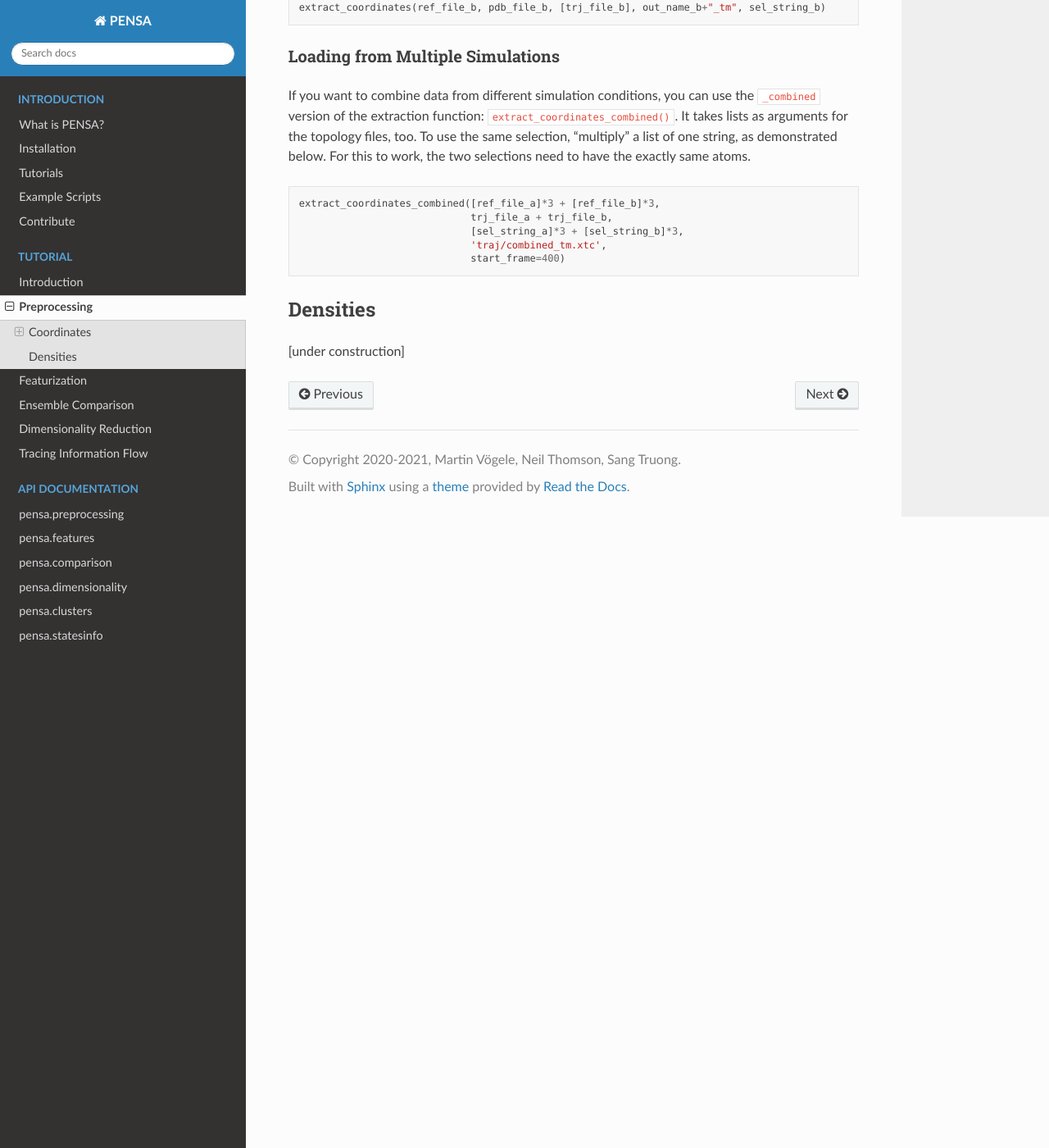
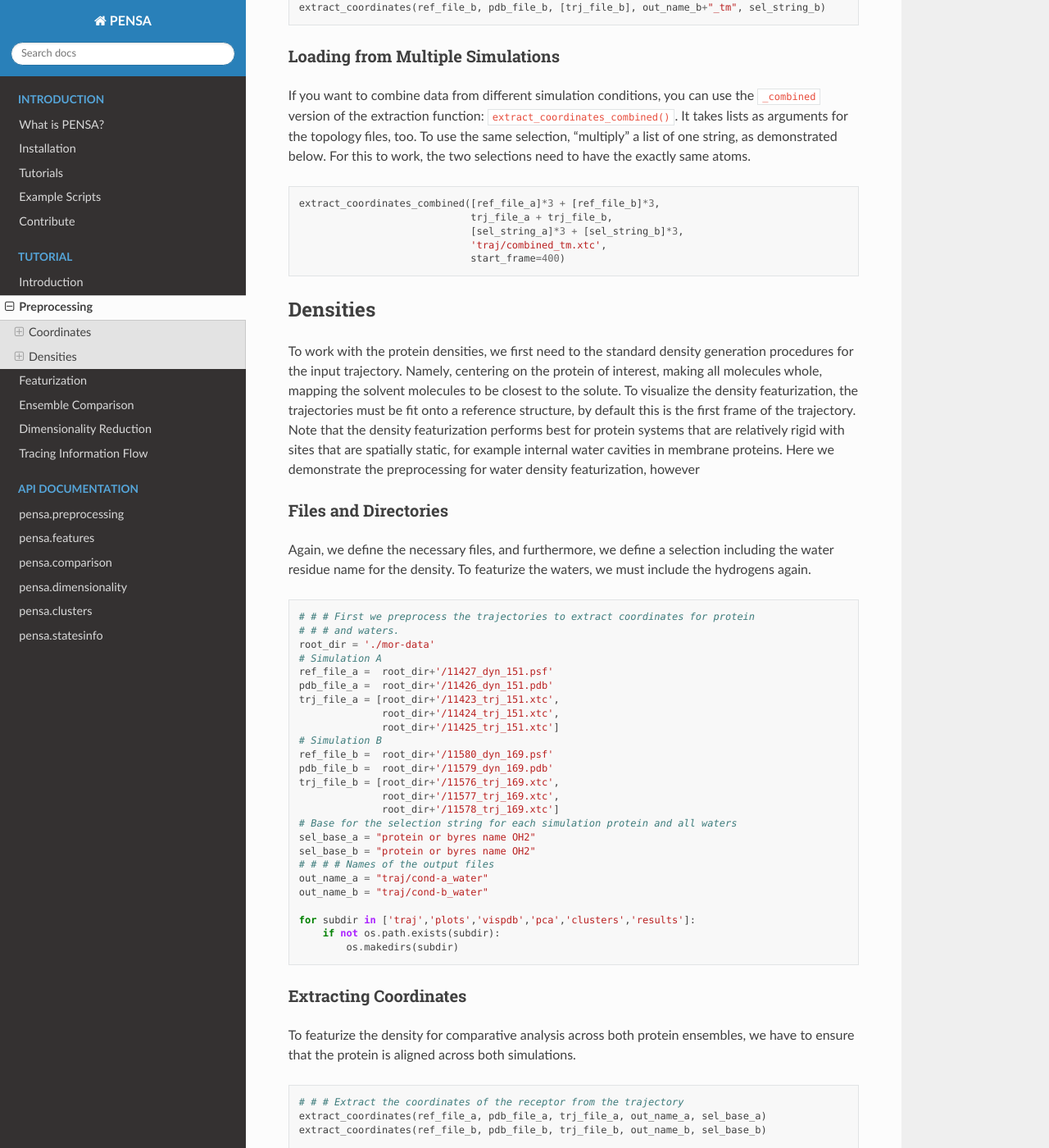
Before and after one commit to drorlab/pensa, a Sphinx documentation site: the page built from docs/tut-2-preprocessing.rst, in a window 1280 px wide and 1400 px high, scrolled down 2286 px. Shown: the whole window at 82% size. Built offline with Sphinx 7.4.7 and the Read the Docs theme 2.0.0, drawn with Linux system fonts in a browser that asks for light colours; some of the changed text lies outside the part shown.

Commit message:
Updating density preprocessing tutorial

```diff
--- a/docs/tut-2-preprocessing.rst
+++ b/docs/tut-2-preprocessing.rst
@@ -148,4 +148,82 @@ to have the exactly same atoms.
 Densities
 *********
 
-[under construction]
+To work with the protein densities, we first need to the standard density generation
+procedures for the input trajectory. Namely, centering on the protein of interest,
+making all molecules whole, mapping the solvent molecules to be closest to the solute.
+To visualize the density featurization, the trajectories must be fit onto a reference structure,
+by default this is the first frame of the trajectory. Note that the density
+featurization performs best for protein systems that are relatively rigid with
+sites that are spatially static, for example internal water cavities in membrane proteins.
+Here we demonstrate the preprocessing for water density featurization, however
+
+
+
+Files and Directories
+---------------------
+
+Again, we define the necessary files, and furthermore, we define a selection
+including the water residue name for the density. To featurize the waters, we
+must include the hydrogens again.
+
+
+.. code:: python
+
+    # # # First we preprocess the trajectories to extract coordinates for protein
+    # # # and waters.
+    root_dir = './mor-data'
+    # Simulation A
+    ref_file_a =  root_dir+'/11427_dyn_151.psf'
+    pdb_file_a =  root_dir+'/11426_dyn_151.pdb'
+    trj_file_a = [root_dir+'/11423_trj_151.xtc',
+                  root_dir+'/11424_trj_151.xtc',
+                  root_dir+'/11425_trj_151.xtc']
+    # Simulation B
+    ref_file_b =  root_dir+'/11580_dyn_169.psf'
+    pdb_file_b =  root_dir+'/11579_dyn_169.pdb'
+    trj_file_b = [root_dir+'/11576_trj_169.xtc',
+                  root_dir+'/11577_trj_169.xtc',
+                  root_dir+'/11578_trj_169.xtc']
+    # Base for the selection string for each simulation protein and all waters
+    sel_base_a = "protein or byres name OH2"
+    sel_base_b = "protein or byres name OH2"
+    # # # # Names of the output files
+    out_name_a = "traj/cond-a_water"
+    out_name_b = "traj/cond-b_water"
+
+    for subdir in ['traj','plots','vispdb','pca','clusters','results']:
+        if not os.path.exists(subdir):
+            os.makedirs(subdir)
+
+
+Extracting Coordinates
+----------------------
+
+To featurize the density for comparative analysis across both protein ensembles,
+we have to ensure that the protein is aligned across both simulations.
+
+.. code:: python
+
+    # # # Extract the coordinates of the receptor from the trajectory
+    extract_coordinates(ref_file_a, pdb_file_a, trj_file_a, out_name_a, sel_base_a)
+    extract_coordinates(ref_file_b, pdb_file_b, trj_file_b, out_name_b, sel_base_b)
+
+    # # # Extract the aligned coordinates of the ensemble a aligned to ensemble b
+    extract_aligned_coords(out_name_a+".gro", out_name_a+".xtc",
+                           out_name_b+".gro", out_name_b+".xtc")
+
+
+The density is then extracted from the combined ensemble, in which the solvent
+cavities are aligned.
+
+.. code:: python
+
+    # # # Extract the combined density of the waters in both ensembles a and b
+    extract_combined_grid(out_name_a+".gro", "dens/cond-a_wateraligned.xtc",
+                          out_name_b+".gro", out_name_b+".xtc",
+                          atomgroup="OH2",
+                          write_grid_as="TIP3P",
+                          out_name= "ab_grid_")
+
+This density can now be used to locate and featurize the same water pockets in
+both individual simulations, even if a water site only exists in one simulation.
```
